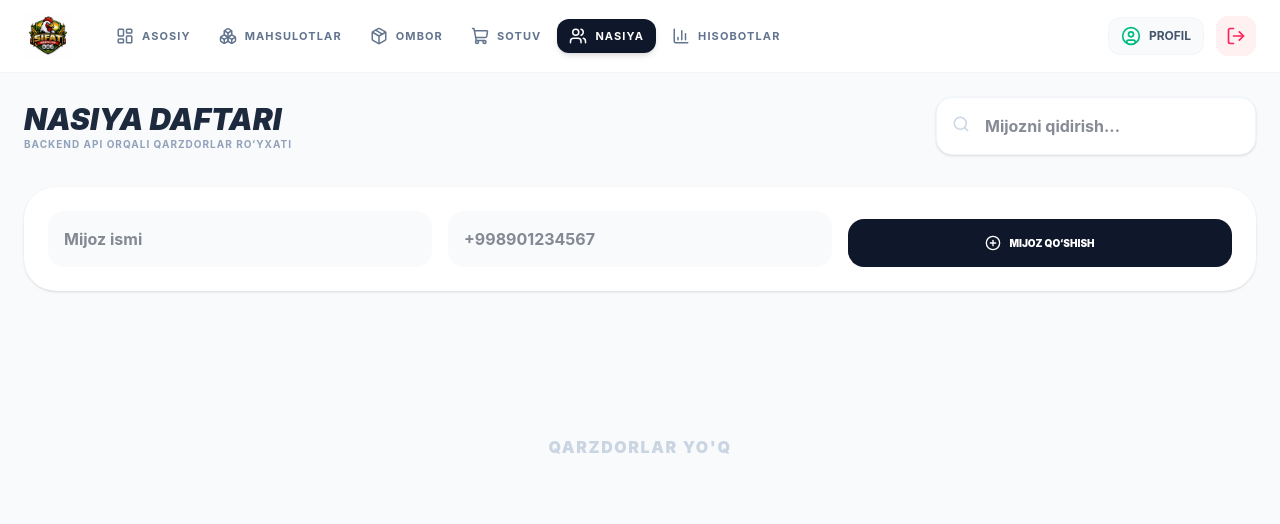
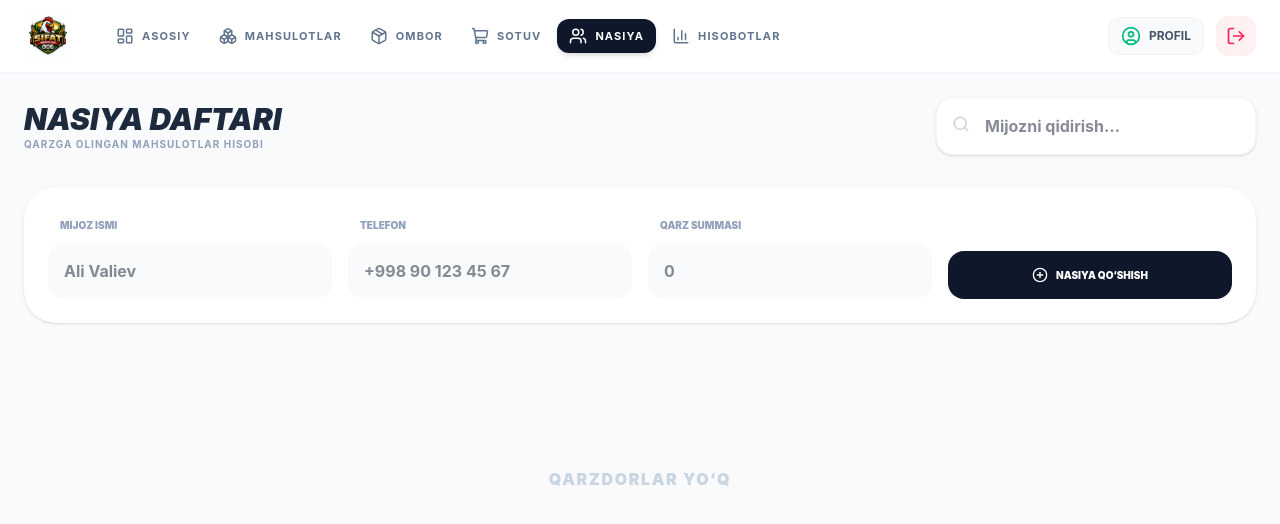
Before and after one commit to sardorbek-3226/goshtdokoni, a React (Vite) app: page /debts in a window 1280 px wide. Shown: the top 524 px of the page. Built offline with nearby package versions, Linux system fonts and the light colour scheme; sample sign-in values are in the browser's storage.

Commit message:
end bitdi

```diff
--- a/src/api/api.js
+++ b/src/api/api.js
@@ -614,9 +614,8 @@ export const apiService = {
   getDebts: async () => {
     return apiService.getDebtors();
   },
-
   addDebtCustomer: async (data) => {
-    const debts = JSON.parse(localStorage.getItem(DEBTS_KEY) || "[]");
+    const debts = JSON.parse(localStorage.getItem("debts") || "[]");
 
     const amount = Number(data.totalDebt || data.amount || 0);
 
@@ -632,7 +631,7 @@ export const apiService = {
       type: "manual",
     };
 
-    localStorage.setItem(DEBTS_KEY, JSON.stringify([...debts, newDebt]));
+    localStorage.setItem("debts", JSON.stringify([...debts, newDebt]));
 
     return { success: true, data: newDebt };
   },
--- a/src/pages/debts/DebtsPage.jsx
+++ b/src/pages/debts/DebtsPage.jsx
@@ -6,40 +6,16 @@ import { apiService } from "../../api/api";
 export default function DebtsPage() {
   const [debtors, setDebtors] = useState([]);
   const [search, setSearch] = useState("");
-  const [loading, setLoading] = useState(false);
-  const [saving, setSaving] = useState(false);
 
   const [form, setForm] = useState({
     name: "",
     phone: "",
-  });
-
-  const normalizeDebt = (d) => ({
-    id: d.id,
-    name: d.name || d.customerName || "Nomsiz mijoz",
-    phone: d.phone || d.customerPhone || "",
-    totalDebt: Number(d.totalDebt ?? d.amount ?? d.debt ?? 0),
-    remainingDebt: Number(
-      d.remainingDebt ?? d.totalDebt ?? d.amount ?? d.debt ?? 0
-    ),
-    date: d.date || "",
+    totalDebt: "",
   });
 
   const load = async () => {
-    try {
-      setLoading(true);
-
     const res = await apiService.getDebtors();
-      const data = Array.isArray(res?.data) ? res.data : [];
-
-      setDebtors(data.map(normalizeDebt));
-    } catch (err) {
-      console.error("DEBTS LOAD ERROR:", err?.response?.data || err);
-      toast.error("Qarzdorlarni yuklab bo‘lmadi");
-      setDebtors([]);
-    } finally {
-      setLoading(false);
-    }
+    setDebtors(Array.isArray(res?.data) ? res.data : []);
   };
 
   useEffect(() => {
@@ -54,31 +30,26 @@ export default function DebtsPage() {
       return;
     }
 
-    try {
-      setSaving(true);
+    if (!Number(form.totalDebt) || Number(form.totalDebt) <= 0) {
+      toast.error("Qarz summasini to‘g‘ri kiriting!");
+      return;
+    }
 
     await apiService.addDebtCustomer({
-        name: form.name,
-        phone: form.phone,
+      name: form.name.trim(),
+      phone: form.phone.trim(),
+      totalDebt: Number(form.totalDebt),
     });
 
-      toast.success("Mijoz backendga qo‘shildi!");
+    toast.success("Nasiya qo‘shildi!");
 
     setForm({
       name: "",
       phone: "",
+      totalDebt: "",
     });
 
-      await load();
-    } catch (err) {
-      console.error("ADD DEBT ERROR FULL:", err?.response?.data || err);
-
-      const message = Array.isArray(err?.response?.data?.message)
-        ? err.response.data.message.join(", ")
-        : err?.response?.data?.message || "Backendga saqlanmadi!";
-
-      toast.error(message);
-    }
+    load();
   };
 
   const handlePay = async (id) => {
@@ -89,14 +60,10 @@ export default function DebtsPage() {
       return;
     }
 
-    try {
     await apiService.payDebt(id, amount);
+
     toast.success("Qarz to‘lovi qabul qilindi");
-      await load();
-    } catch (err) {
-      console.error("PAY DEBT ERROR:", err?.response?.data || err);
-      toast.error("Qarzni to‘lashda xatolik");
-    }
+    load();
   };
 
   const filtered = debtors.filter((d) =>
@@ -111,7 +78,7 @@ export default function DebtsPage() {
             Nasiya Daftari
           </h2>
           <p className="text-[10px] font-bold text-slate-400 tracking-widest uppercase">
-            Backend API orqali qarzdorlar ro‘yxati
+            Qarzga olingan mahsulotlar hisobi
           </p>
         </div>
 
@@ -123,50 +90,71 @@ export default function DebtsPage() {
             onChange={(e) => setSearch(e.target.value)}
             className="w-full pl-12 pr-4 py-4 bg-white border border-slate-100 rounded-2xl shadow-sm outline-none font-bold"
           />
-          <Search className="absolute left-4 top-4.5 text-slate-300" size={18} />
+
+          <Search
+            className="absolute left-4 top-4.5 text-slate-300"
+            size={18}
+          />
         </div>
       </div>
 
       <form
         onSubmit={handleAddDebt}
-        className="bg-white p-6 rounded-[2rem] shadow-sm grid grid-cols-1 md:grid-cols-3 gap-4 items-end"
+        className="bg-white p-6 rounded-[2rem] shadow-sm grid grid-cols-1 md:grid-cols-4 gap-4 items-end"
       >
+        <div>
+          <label className="text-[10px] font-black uppercase text-slate-400 ml-3">
+            Mijoz ismi
+          </label>
           <input
             type="text"
             value={form.name}
             onChange={(e) => setForm({ ...form, name: e.target.value })}
-          className="w-full bg-slate-50 rounded-2xl p-4 font-bold outline-none"
-          placeholder="Mijoz ismi"
+            className="w-full mt-2 bg-slate-50 rounded-2xl p-4 font-bold outline-none"
+            placeholder="Ali Valiev"
           />
+        </div>
 
+        <div>
+          <label className="text-[10px] font-black uppercase text-slate-400 ml-3">
+            Telefon
+          </label>
           <input
             type="text"
             value={form.phone}
             onChange={(e) => setForm({ ...form, phone: e.target.value })}
-          className="w-full bg-slate-50 rounded-2xl p-4 font-bold outline-none"
-          placeholder="+998901234567"
+            className="w-full mt-2 bg-slate-50 rounded-2xl p-4 font-bold outline-none"
+            placeholder="+998 90 123 45 67"
           />
+        </div>
+
+        <div>
+          <label className="text-[10px] font-black uppercase text-slate-400 ml-3">
+            Qarz summasi
+          </label>
+          <input
+            type="number"
+            value={form.totalDebt}
+            onChange={(e) => setForm({ ...form, totalDebt: e.target.value })}
+            className="w-full mt-2 bg-slate-50 rounded-2xl p-4 font-bold outline-none"
+            placeholder="0"
+          />
+        </div>
 
         <button
           type="submit"
-          disabled={saving}
-          className="w-full py-4 bg-slate-900 text-white rounded-2xl font-black uppercase text-[10px] flex items-center justify-center gap-2 disabled:opacity-60"
+          className="w-full py-4 bg-slate-900 text-white rounded-2xl font-black uppercase text-[10px] flex items-center justify-center gap-2"
         >
           <PlusCircle size={16} />
-          {saving ? "Saqlanmoqda..." : "Mijoz qo‘shish"}
+          Nasiya qo‘shish
         </button>
       </form>
 
-      {loading ? (
-        <div className="py-20 text-center text-slate-300 font-black uppercase tracking-widest">
-          Yuklanmoqda...
-        </div>
-      ) : (
       <div className="grid grid-cols-1 md:grid-cols-2 lg:grid-cols-3 gap-6">
         {filtered.map((d) => (
           <div
             key={d.id}
-              className="bg-white p-8 rounded-[3rem] border border-slate-50 shadow-sm hover:shadow-xl transition-all"
+            className="bg-white p-8 rounded-[3rem] border border-slate-50 shadow-sm hover:shadow-xl transition-all group"
           >
             <div className="flex justify-between items-start mb-6">
               <div className="w-14 h-14 bg-slate-900 rounded-[1.2rem] flex items-center justify-center text-white text-xl font-black">
@@ -179,11 +167,12 @@ export default function DebtsPage() {
             </div>
 
             <h4 className="font-black text-slate-800 text-xl uppercase mb-1">
-                {d.name}
+              {d.name || "Nomsiz mijoz"}
             </h4>
 
             <p className="flex items-center gap-2 text-rose-500 font-bold text-sm mb-6">
-                <Phone size={14} /> {d.phone || "Telefon yo‘q"}
+              <Phone size={14} />
+              {d.phone || "Telefon yo‘q"}
             </p>
 
             <div className="bg-slate-50 p-6 rounded-3xl mb-6">
@@ -192,7 +181,9 @@ export default function DebtsPage() {
               </p>
 
               <h3 className="text-2xl font-black text-slate-900">
-                  {Number(d.remainingDebt || 0).toLocaleString()}{" "}
+                {Number(
+                  d.remainingDebt ?? d.totalDebt ?? d.amount ?? 0
+                ).toLocaleString()}{" "}
                 <small className="text-xs">UZS</small>
               </h3>
             </div>
@@ -201,16 +192,16 @@ export default function DebtsPage() {
               onClick={() => handlePay(d.id)}
               className="w-full py-4 bg-slate-900 text-white rounded-2xl font-black uppercase text-[10px] flex items-center justify-center gap-2 hover:bg-emerald-500 transition-colors"
             >
-                <CheckCircle size={16} /> To'lov qabul qilindi
+              <CheckCircle size={16} />
+              To‘lov qabul qilindi
             </button>
           </div>
         ))}
       </div>
-      )}
 
-      {!loading && filtered.length === 0 && (
+      {filtered.length === 0 && (
         <div className="py-20 text-center text-slate-300 font-black uppercase tracking-widest">
-          Qarzdorlar yo'q
+          Qarzdorlar yo‘q
         </div>
       )}
     </div>
```
Lines whose indentation alone changed are shown as unchanged.
